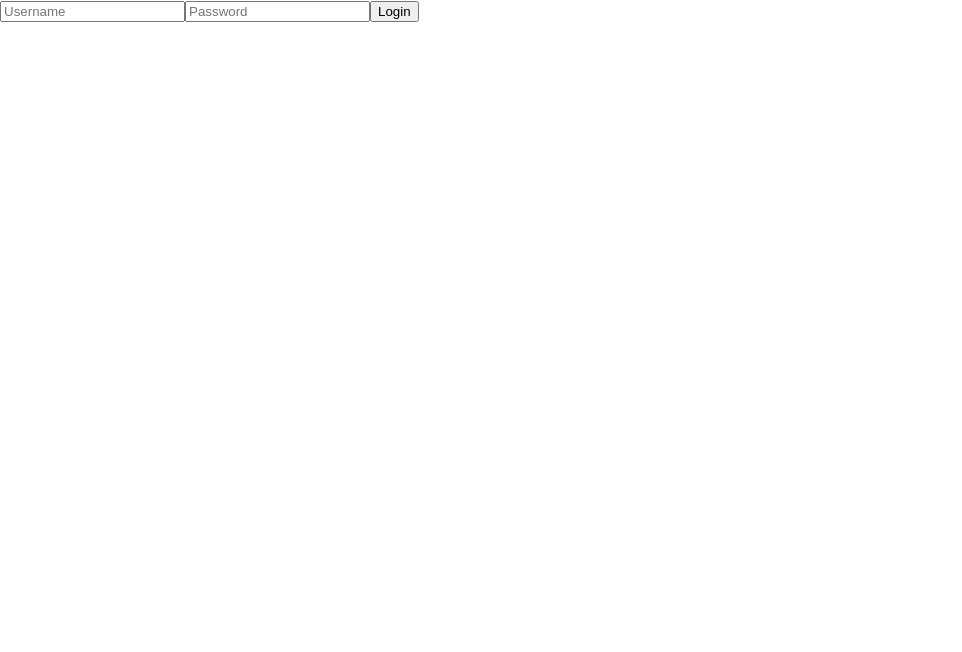
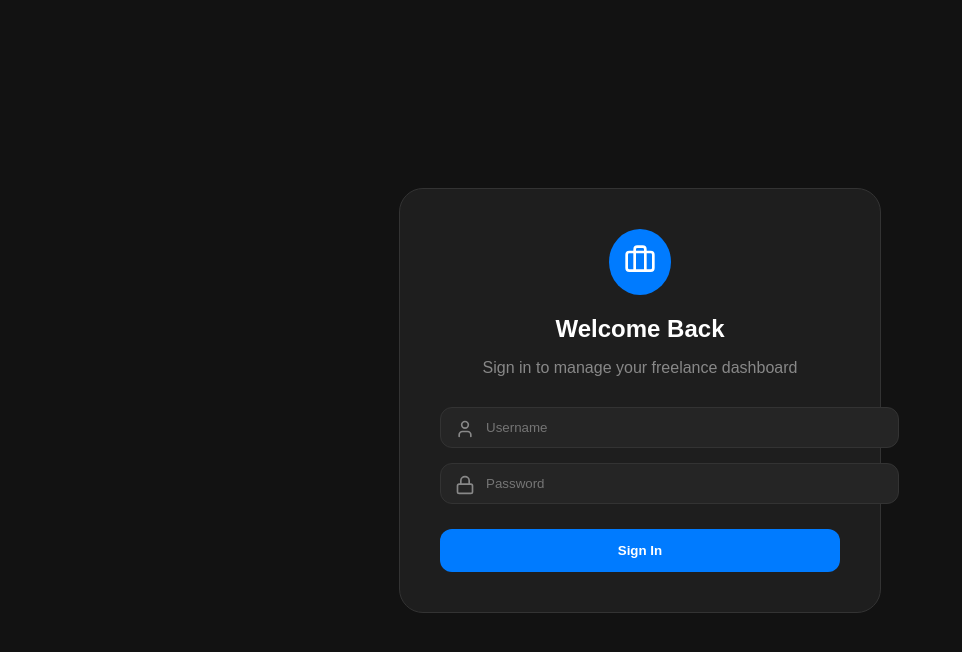
Before and after one commit to lmakweya9/freelance-dashboard, a React (Create React App) app in the folder frontend/: page / in a window 1280 px wide. Shown: the top 652 px of the page, without its empty margins (0-962 px from the left). Built offline with nearby package versions, Linux system fonts and the light colour scheme; no server answers.

Commit message:
Enhance Login component with error handling and styles
Refactor login component to handle errors and improve UI.

```diff
--- a/frontend/src/Login.js
+++ b/frontend/src/Login.js
@@ -1,33 +1,115 @@
 import React, { useState } from 'react';
 import axios from 'axios';
+import { Lock, User, Briefcase, AlertCircle } from 'lucide-react';
 
 const Login = ({ setToken }) => {
-  const [username, setUsername] = useState('');
-  const [password, setPassword] = useState('');
+    const [username, setUsername] = useState("");
+    const [password, setPassword] = useState("");
+    const [error, setError] = useState("");
+
+    const API_URL = process.env.REACT_APP_API_URL || 'http://127.0.0.1:8000';
+
+    const theme = {
+        bg: '#121212',
+        card: '#1e1e1e',
+        text: '#e0e0e0',
+        accent: '#007bff',
+        border: '#333333'
+    };
 
     const handleLogin = async (e) => {
         e.preventDefault();
+        setError("");
         try {
-      // Create form data for FastAPI OAuth2 compatibility
-      const formData = new FormData();
-      formData.append('username', username);
-      formData.append('password', password);
-
-      const response = await axios.post('http://127.0.0.1:8000/login', formData);
-
-      // THIS IS THE KEY: update the state so the UI switches to Dashboard
-      setToken(response.data.access_token);
-    } catch (error) {
-      alert("Login failed! Check your terminal for 404/401 errors.");
+            const res = await axios.post(`${API_URL}/token`,
+                new URLSearchParams({ username, password }),
+                { headers: { 'Content-Type': 'application/x-www-form-urlencoded' } }
+            );
+            setToken(res.data.access_token);
+        } catch (err) {
+            setError("Invalid credentials. Please try again.");
         }
     };
 
     return (
-    <form onSubmit={handleLogin} className="p-10 bg-gray-100 flex flex-col gap-4">
-      <input type="text" placeholder="Username" onChange={e => setUsername(e.target.value)} />
-      <input type="password" placeholder="Password" onChange={e => setPassword(e.target.value)} />
-      <button type="submit" className="bg-blue-500 text-white p-2">Login</button>
+        <div style={{
+            backgroundColor: theme.bg,
+            minHeight: '100vh',
+            display: 'flex',
+            alignItems: 'center',
+            justifyContent: 'center',
+            fontFamily: 'sans-serif'
+        }}>
+            <div style={{
+                background: theme.card,
+                padding: '40px',
+                borderRadius: '24px',
+                border: `1px solid ${theme.border}`,
+                width: '100%',
+                maxWidth: '400px',
+                textAlign: 'center'
+            }}>
+                <div style={{ marginBottom: '20px', display: 'flex', justifyContent: 'center' }}>
+                    <div style={{ background: theme.accent, padding: '15px', borderRadius: '50%' }}>
+                        <Briefcase color="white" size={32} />
+                    </div>
+                </div>
+
+                <h2 style={{ color: 'white', marginBottom: '10px' }}>Welcome Back</h2>
+                <p style={{ color: '#888', marginBottom: '30px' }}>Sign in to manage your freelance dashboard</p>
+
+                {error && (
+                    <div style={{
+                        background: 'rgba(255, 77, 77, 0.1)',
+                        color: '#ff4d4d',
+                        padding: '12px',
+                        borderRadius: '12px',
+                        marginBottom: '20px',
+                        display: 'flex',
+                        alignItems: 'center',
+                        gap: '8px',
+                        fontSize: '0.9rem'
+                    }}>
+                        <AlertCircle size={18} /> {error}
+                    </div>
+                )}
+
+                <form onSubmit={handleLogin} style={{ display: 'flex', flexDirection: 'column', gap: '15px' }}>
+                    <div style={{ position: 'relative' }}>
+                        <User style={{ position: 'absolute', left: '15px', top: '12px', color: '#888' }} size={20} />
+                        <input
+                            type="text"
+                            placeholder="Username"
+                            value={username}
+                            onChange={(e) => setUsername(e.target.value)}
+                            style={{
+                                width: '100%', padding: '12px 12px 12px 45px', borderRadius: '12px',
+                                border: `1px solid ${theme.border}`, background: '#252525', color: 'white'
+                            }}
+                        />
+                    </div>
+                    <div style={{ position: 'relative' }}>
+                        <Lock style={{ position: 'absolute', left: '15px', top: '12px', color: '#888' }} size={20} />
+                        <input
+                            type="password"
+                            placeholder="Password"
+                            value={password}
+                            onChange={(e) => setPassword(e.target.value)}
+                            style={{
+                                width: '100%', padding: '12px 12px 12px 45px', borderRadius: '12px',
+                                border: `1px solid ${theme.border}`, background: '#252525', color: 'white'
+                            }}
+                        />
+                    </div>
+                    <button type="submit" style={{
+                        background: theme.accent, color: 'white', padding: '14px', borderRadius: '12px',
+                        border: 'none', fontWeight: 'bold', cursor: 'pointer', marginTop: '10px'
+                    }}>
+                        Sign In
+                    </button>
                 </form>
+            </div>
+        </div>
     );
 };
 
```
Lines whose indentation alone changed are shown as unchanged.
